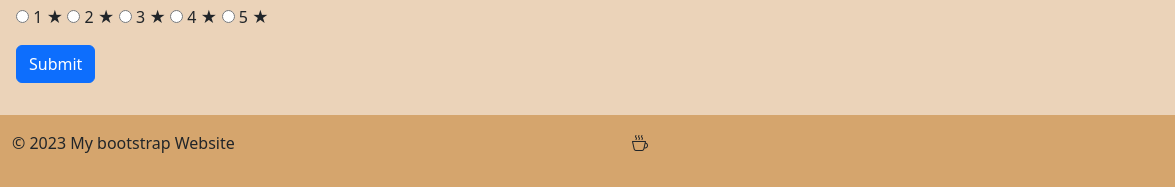
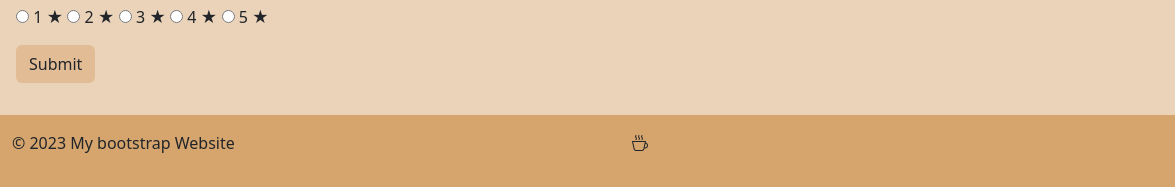
Before and after one commit to MorcousWael/Boostrap-Responsive-Project-net-cafe, a plain HTML site: page contact_us.html in a window 1280 px wide. Shown: the part 747-934 px from the top of the page, 0-1175 px from the left. Drawn offline with nearby package versions, Linux system fonts and the light colour scheme.

```diff
--- a/contact_us.html
+++ b/contact_us.html
@@ -107,7 +107,7 @@
                         <label for="star-5" class="star">5 &#9733;</label>
                       </div>
                       <div class="col-12 py-3">
-                        <button class="btn btn-primary" type="submit">Submit</button>
+                        <button class="btn custom-dark-brown-bg" type="submit">Submit</button>
                     </div>
                 </form>
             </div>
```
Also changed, not shown: sample-images-for-website/About us.png (added), sample-images-for-website/Contact Us.png (added), sample-images-for-website/Home Page.png (added), sample-images-for-website/Menu.png (added), sample-images-for-website/Responsive-Home.png (added), 1 other file.
